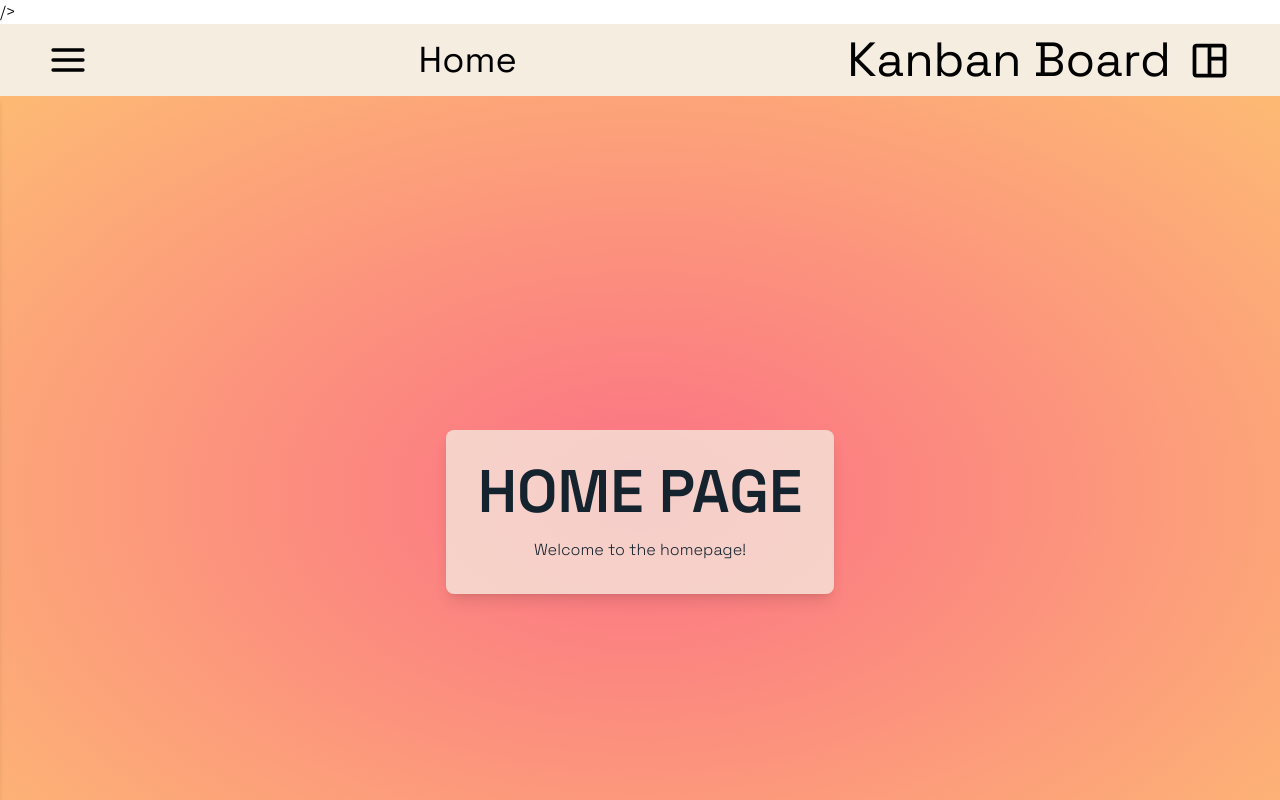
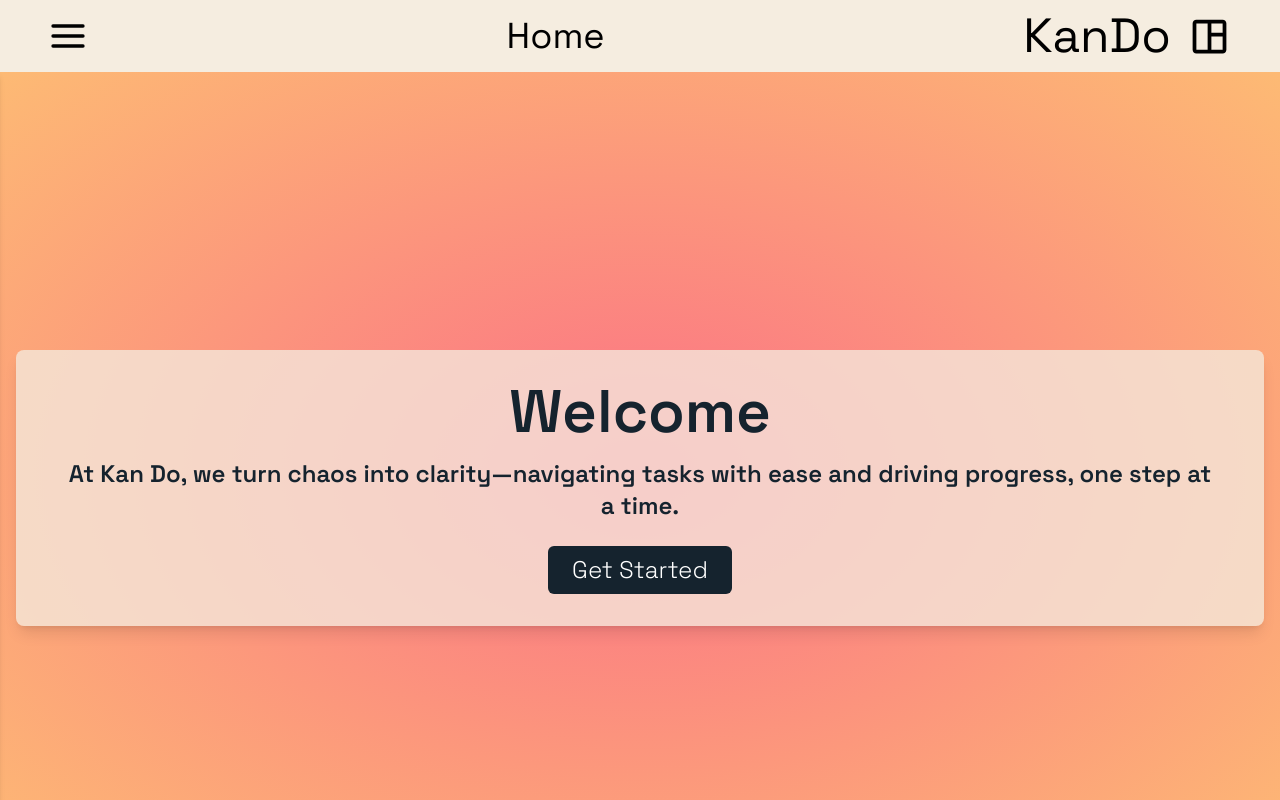
Before and after one commit to jrcopeti/react-kanban-board, a React (Vite) app: page / in a window 1280 px wide. Shown: the top 800 px of the page. Built offline with nearby package versions, Linux system fonts and the light colour scheme.

Commit message:
start button

```diff
--- a/index.html
+++ b/index.html
@@ -6,7 +6,6 @@
     <link
       href="https://fonts.googleapis.com/css2?family=Space+Grotesk:wght@300..700&display=swap"
       rel="stylesheet"
-    />
     />
 
     <meta charset="UTF-8" />
--- a/src/components/AppLayout.tsx
+++ b/src/components/AppLayout.tsx
@@ -3,7 +3,7 @@ import Navbar from "./Navbar";
 import Footer from "./Footer";
 import Sidebar from "./Sidebar";
 import { useOpenSidebar } from "../hooks/useOpenSidebar";
-import { Home } from "lucide-react";
+// import { Home } from "lucide-react";
 
 function AppLayout() {
   const { isSidebarOpen } = useOpenSidebar();
@@ -16,7 +16,7 @@ function AppLayout() {
           className={`h-full p-4 duration-300 ease-in-out ${isSidebarOpen ? "translate-x-[26rem]" : "translate-x-0"} bg-[radial-gradient(ellipse_at_center,_var(--tw-gradient-stops))] from-rose-400 to-orange-300`}
         >
           <Outlet />
-          <Home className="text-center text-9xl font-normal text-pallette-600" />
+          {/* <Home /> */}
           <Footer />
         </main>
       </div>
--- a/src/components/ColumnContainer.tsx
+++ b/src/components/ColumnContainer.tsx
@@ -85,7 +85,7 @@ function ColumnContainer({
   if (isDragging) {
     return (
       <div
-        className="flex h-[500px] max-h-[500px] w-[350px] flex-col rounded-md border-2 border-black bg-gray-300 opacity-30"
+        className="flex h-[500px] max-h-[500px] w-[350px] flex-col rounded-md border-2 border-pallette-600 bg-pallette-300 opacity-30"
         ref={setNodeRef}
         style={style}
       ></div>
@@ -98,9 +98,9 @@ function ColumnContainer({
       style={style}
       {...attributes}
       {...listeners}
-      className="flex h-full w-[350px] flex-col overflow-auto rounded-md bg-gray-300"
+      className="flex h-full w-[350px] flex-col overflow-auto rounded-md bg-pallette-100"
     >
-      <section className="bg-pallette-600 flex h-[60px] cursor-grab items-center justify-between rounded-md rounded-b-none border-4 border-b-gray-200 p-3 text-xl font-bold text-white">
+      <section className="flex h-[60px] cursor-grab items-center justify-between rounded-md rounded-b-none border-4 border-b-gray-200 bg-pallette-600 p-3 text-xl font-bold text-white">
         <div className="flex gap-2">
           <div className="flex items-center justify-center px-2 py-1 text-xl text-white">
             {totalPoints}
@@ -152,12 +152,10 @@ function ColumnContainer({
 
       {/* Footer */}
       <Button
-
         onClick={() => {
           createTask(id);
         }}
-        className="hover:bg:gray-500 flex items-center gap-2 rounded-md border-2 border-x-gray-500 border-b-gray-200 p-4 hover:text-rose-500 active:bg-black"
-
+        className="flex items-center gap-2 rounded-md border-2 border-x-pallette-600 border-b-pallette-600 p-4 hover:bg-pallette-600 hover:text-pallette-100 active:bg-pallette-100"
       >
         <FiPlusCircle size={20} /> Add Task
       </Button>
--- a/src/components/DialogDelete.tsx
+++ b/src/components/DialogDelete.tsx
@@ -27,7 +27,7 @@ function DialogDelete({
       <DialogTrigger asChild>
         <Button className={isTask ? taskClassName : columnClassName}>
           <HiOutlineTrash
-            className="opacity-60 hover:stroke-rose-500 hover:opacity-100"
+            className="bg-transparent opacity-60 hover:stroke-white hover:opacity-100"
             size={20}
           />
         </Button>
--- a/src/components/Navbar.tsx
+++ b/src/components/Navbar.tsx
@@ -30,7 +30,7 @@ function Navbar() {
 
       <Link to="/">
         <div className="flex cursor-pointer items-center gap-4">
-          <h1>Kanban Board</h1>
+          <h1>KanDo</h1>
           <MdOutlineSpaceDashboard size={45} />
         </div>
       </Link>
--- a/src/pages/Home/index.tsx
+++ b/src/pages/Home/index.tsx
@@ -1,13 +1,23 @@
-// import React from "react";
+import { Link } from "react-router-dom"; // Import Link from react-router-dom
 
 function Homepage() {
   return (
     <div className="flex min-h-screen items-center justify-center">
       <div className="rounded-lg bg-pallette-100 bg-opacity-75 p-8 text-center shadow-lg">
         <h1 className="mb-4 text-6xl font-semibold text-pallette-600">
-          HOME PAGE
+          Welcome
         </h1>
-        <p className="text-pallette-600">Welcome to the homepage!</p>
+        <p className="mb-6 text-pretty text-2xl font-semibold text-pallette-600">
+          At Kan Do, we turn chaos into clarity—navigating tasks with ease and
+          driving progress, one step at a time.
+        </p>
+        <Link to="/Tasks">
+          {" "}
+          {/* Link to the existing Tasks page */}
+          <button className="rounded-md bg-pallette-600 px-6 py-2 text-2xl text-white transition duration-200 hover:bg-pallette-500">
+            Get Started
+          </button>
+        </Link>
       </div>
     </div>
   );
```
